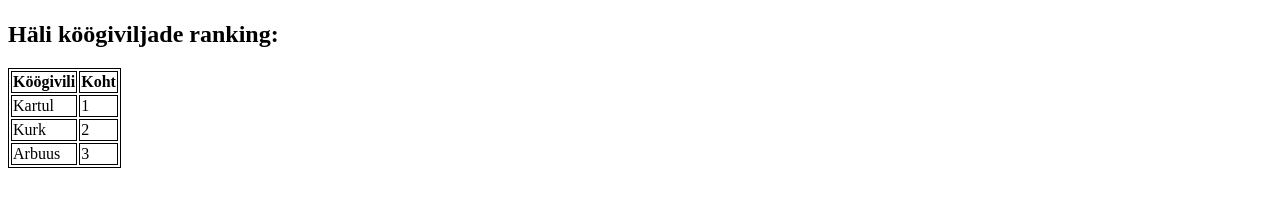
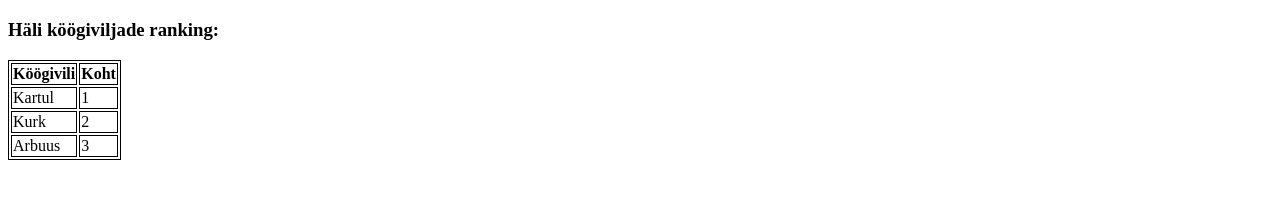
Before and after one commit to alixwh/alixwh.github.io, a plain HTML site: page index.html in a window 1280 px wide. Shown: the part 535-742 px from the top of the page. Drawn offline with Linux system fonts and the light colour scheme.

Commit message:
Update index.html

```diff
--- a/index.html
+++ b/index.html
@@ -8,14 +8,16 @@ table, th, td {
 <body>
 
 <a href="https://et.wikipedia.org/wiki/Kartul"><h1>Kartul</h1></a>
-<p>Minu lemmikköögivili on kartul, sest seda saab mitut moodi süüa. Seda saab praadida, keeta, küpsetada, fritüürida ja ka toorelt süüa, kuigi mõned ütlevad, et see on mürgine...</p>
+<p>Minu lemmikköögivili on kartul, sest seda saab mitut moodi süüa.
+  Seda saab praadida, keeta, küpsetada, fritüürida ja ka toorelt süüa, kuigi mõned ütlevad, et see on mürgine...</p>
 <img style="width: 150px; height: 150px" src="https://img.astri.ee/5f74310b6b31fc5cd1da81f3/varske-kartul-1kg-1462528731538-depoo-toiduturg.jpg">
 
 <a href="https://et.wikipedia.org/wiki/Harilik_kurk"><h1>Honorable mention: kurk</h1></a>
-<p>Kurk on nagu soolane arbuus ja koosneb umbes 95% veest. Kurki saab süüa marineeritult, aroomisoolaga või lihtsalt niisama.</p>
+<p>Kurk on nagu soolane arbuus ja koosneb umbes 95% veest.
+  Kurki saab süüa marineeritult, aroomisoolaga või lihtsalt niisama.</p>
 <img style="width: 150px; height: 150px" src="https://taimed.logo.ee/et/product/viewimage/15746849/s=1000/kurk-profi.jpg">
 
-<h2>Häli köögiviljade ranking:</h2>
+<h3>Häli köögiviljade ranking:</h3>
 
 <table>
   <tr>
```
